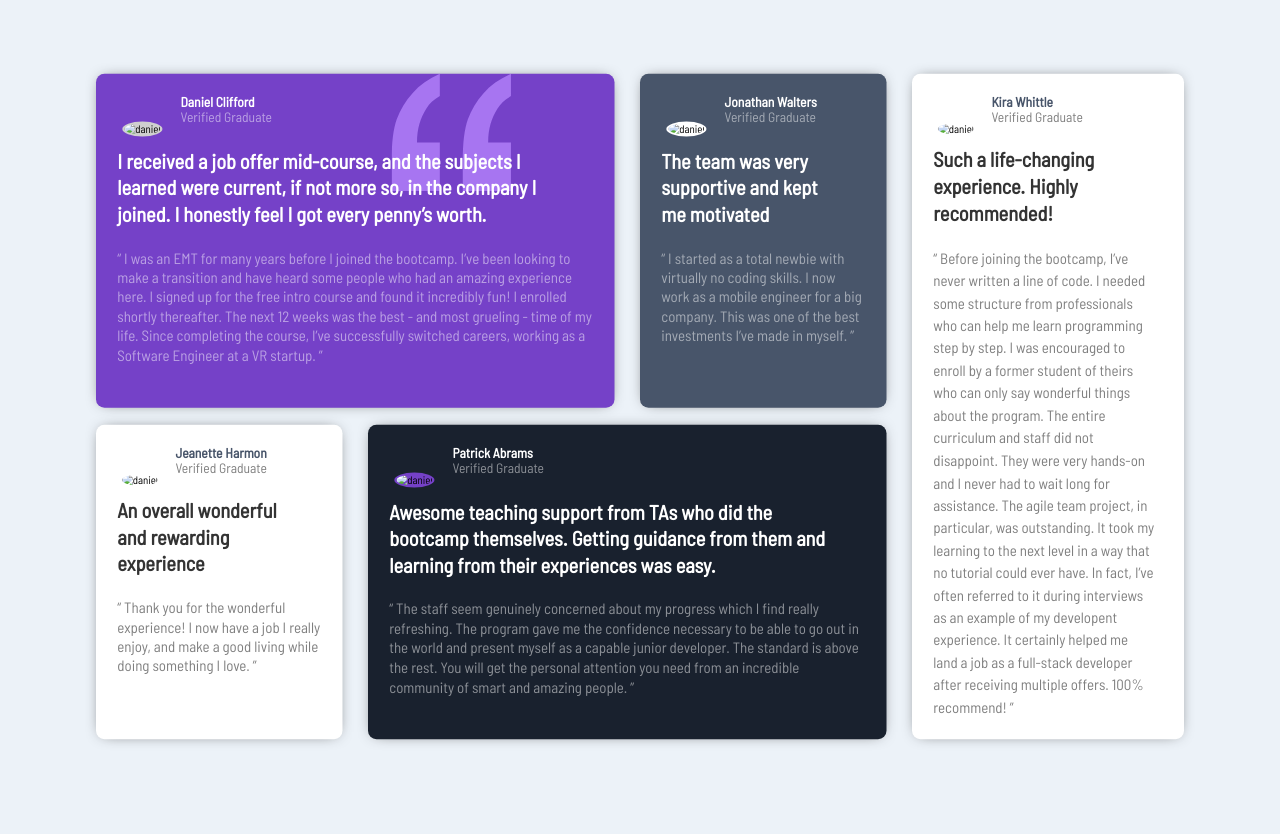
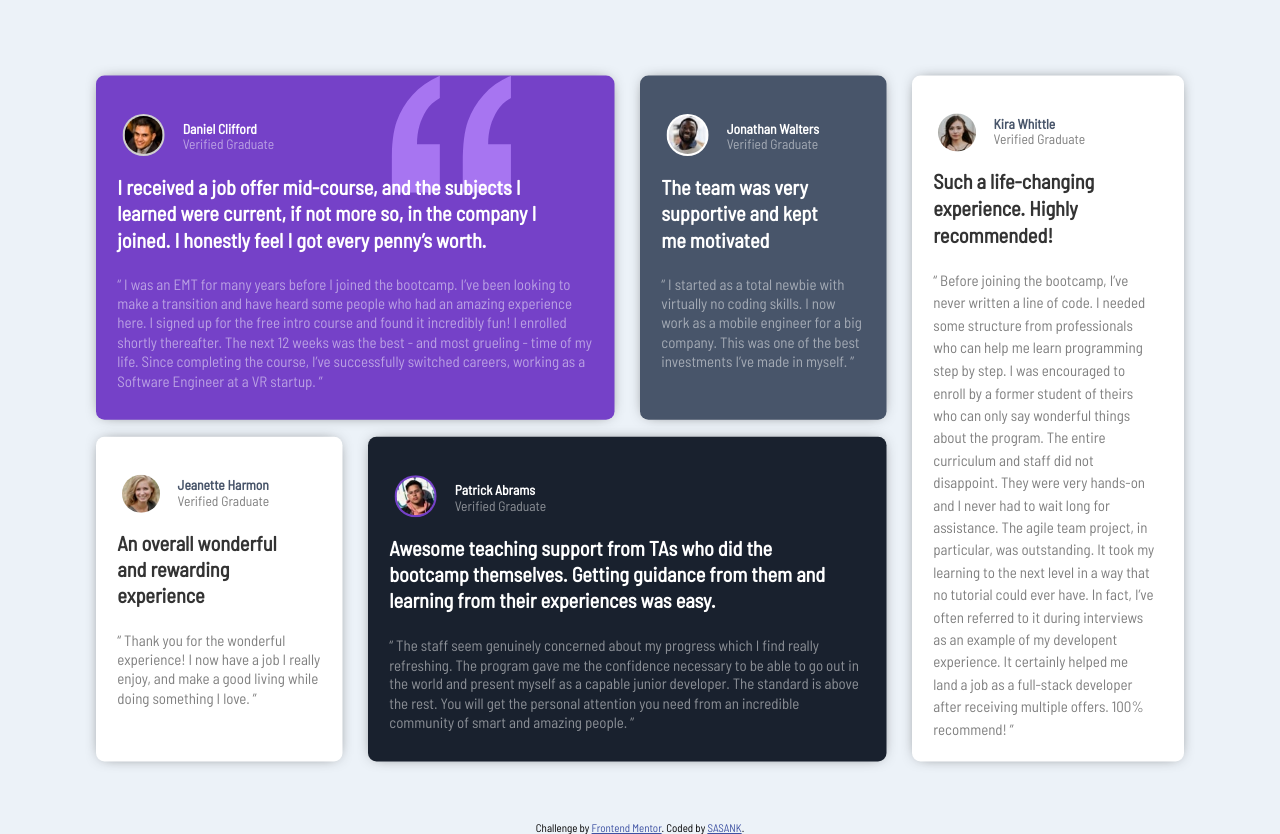
Before and after one commit to sasank0269/Testimonials-Grid-section, a plain HTML site: page index.html in a window 1280 px wide. Before the commit the page ends 800 px from the top, so only its background shows below. Drawn offline with Linux system fonts and the light colour scheme.

Commit message:
Update index.html

```diff
--- a/index.html
+++ b/index.html
@@ -19,7 +19,7 @@
   <div class="container">
     <div class="box one">
       <svg width="104" height="102" xmlns="http://www.w3.org/2000/svg"><path d="M104 102V59.727H84.114c0-5.871.689-11.182 2.068-15.933 1.379-4.75 3.42-9.287 6.125-13.61C95.01 25.86 98.909 22.257 104 19.375V0c-9.758 4.27-17.712 9.874-23.864 16.813-6.151 6.939-10.712 14.545-13.681 22.818C63.485 47.904 62 59.941 62 75.74V102h42zm-62 0V59.727H22.114c0-5.871.689-11.182 2.068-15.933 1.379-4.75 3.42-9.287 6.125-13.61C33.01 25.86 36.909 22.257 42 19.375V0c-9.652 4.27-17.58 9.874-23.784 16.813C12.01 23.752 7.424 31.358 4.455 39.631 1.485 47.904 0 59.941 0 75.74V102h42z" fill="#A775F1" fill-rule="nonzero"/></svg>
-      <img src="images/image-daniel.jpg" alt="daniel"><div class="name">
+      <img src="image-daniel.jpg" alt="daniel"><div class="name">
         <h1>Daniel Clifford</h1>
         <p>Verified Graduate</p>
       </div>
@@ -35,7 +35,7 @@
       </div>
     </div>
     <div class="box two">
-      <img src="images/image-jonathan.jpg" alt="daniel"><div class="name">
+      <img src="image-jonathan.jpg" alt="daniel"><div class="name">
       <h1>Jonathan Walters</h1>
       <p>Verified Graduate</p>
     </div>
@@ -46,7 +46,7 @@
     </div>
   </div>
     <div class="box three">
-      <img src="images/image-jeanette.jpg" alt="daniel"><div class="name">
+      <img src="image-jeanette.jpg" alt="daniel"><div class="name">
         <h1>Jeanette Harmon</h1>
         <p>Verified Graduate</p>
       </div>
@@ -57,7 +57,7 @@
       </div>
     </div>
     <div class="box four">
-      <img src="images/image-patrick.jpg" alt="daniel"><div class="name">
+      <img src="image-patrick.jpg" alt="daniel"><div class="name">
         <h1>Patrick Abrams</h1>
         <p>Verified Graduate</p>
       </div>
@@ -71,7 +71,7 @@
       </div>
     </div>
     <div class="box five">
-      <img src="images/image-kira.jpg" alt="daniel"><div class="name">
+      <img src="image-kira.jpg" alt="daniel"><div class="name">
         <h1>Kira Whittle</h1>
         <p>Verified Graduate</p>
       </div>
@@ -89,12 +89,12 @@
       </div>
     </div>
   </div>
-  <!--
+
 
 
   <div class="attribution">
     Challenge by <a href="https://www.frontendmentor.io?ref=challenge" target="_blank">Frontend Mentor</a>.
-    Coded by <a href="#">Your Name Here</a>.
-  </div> -->
+    Coded by <a href="#">SASANK</a>.
+  </div>
 </body>
 </html>
```
